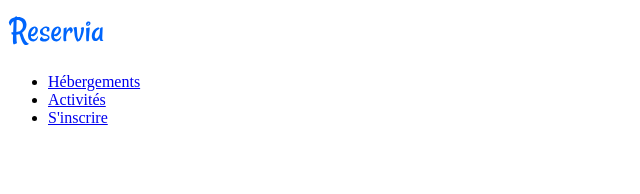
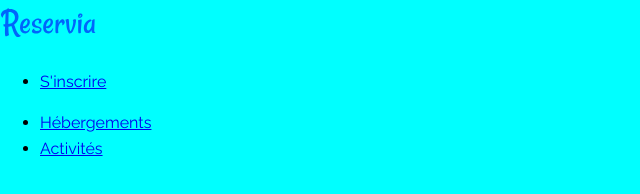
Before and after one commit to evy-vy/KalalaEvetricia_2_25122020, a plain HTML site: page index.html in a window 1280 px wide. Shown: the whole page, without its empty margins (0-640 px from the left). Drawn offline with Linux system fonts and the light colour scheme.

Commit message:
organisation du css

```diff
--- a/index.html
+++ b/index.html
@@ -7,6 +7,7 @@
             name="description"
             content="Trouvez l'hébergement de vos rêves dans la ville de votre choix !"
         />
+        <link rel="stylesheet" href="style.css" />
         <link rel="preconnect" href="https://fonts.gstatic.com" />
         <link
             href="https://fonts.googleapis.com/css2?family=Raleway&display=swap"
@@ -20,15 +21,17 @@
     </head>
     <body>
         <!-- HEADER -->
-        <header>
+        <header class="headerNav">
             <div class="logo">
                 <img src="images/logo/Reservia.svg" alt="logo Reservia" />
+                <ul class="signin">
+                    <li><a href="#">S'inscrire</a></li>
+                </ul>
             </div>
             <nav class="navHeader">
                 <ul>
                     <li><a href="#hébergements">Hébergements</a></li>
                     <li><a href="#Activités">Activités</a></li>
-                    <li><a href="#">S'inscrire</a></li>
                 </ul>
             </nav>
         </header>
--- a/style.css
+++ b/style.css
@@ -8,5 +8,14 @@ body {
     margin: 0;
     padding: 0;
     font-family: "Raleway", "sans serif";
-    line-height: 1.2;
+    line-height: 1.6;
+    background-color: aqua;
 }
+
+/* fin Général */
+
+@media screen and (max-width: 600px) {
+}
+
+@media screen and (min-width: 601px) {
+}
```
